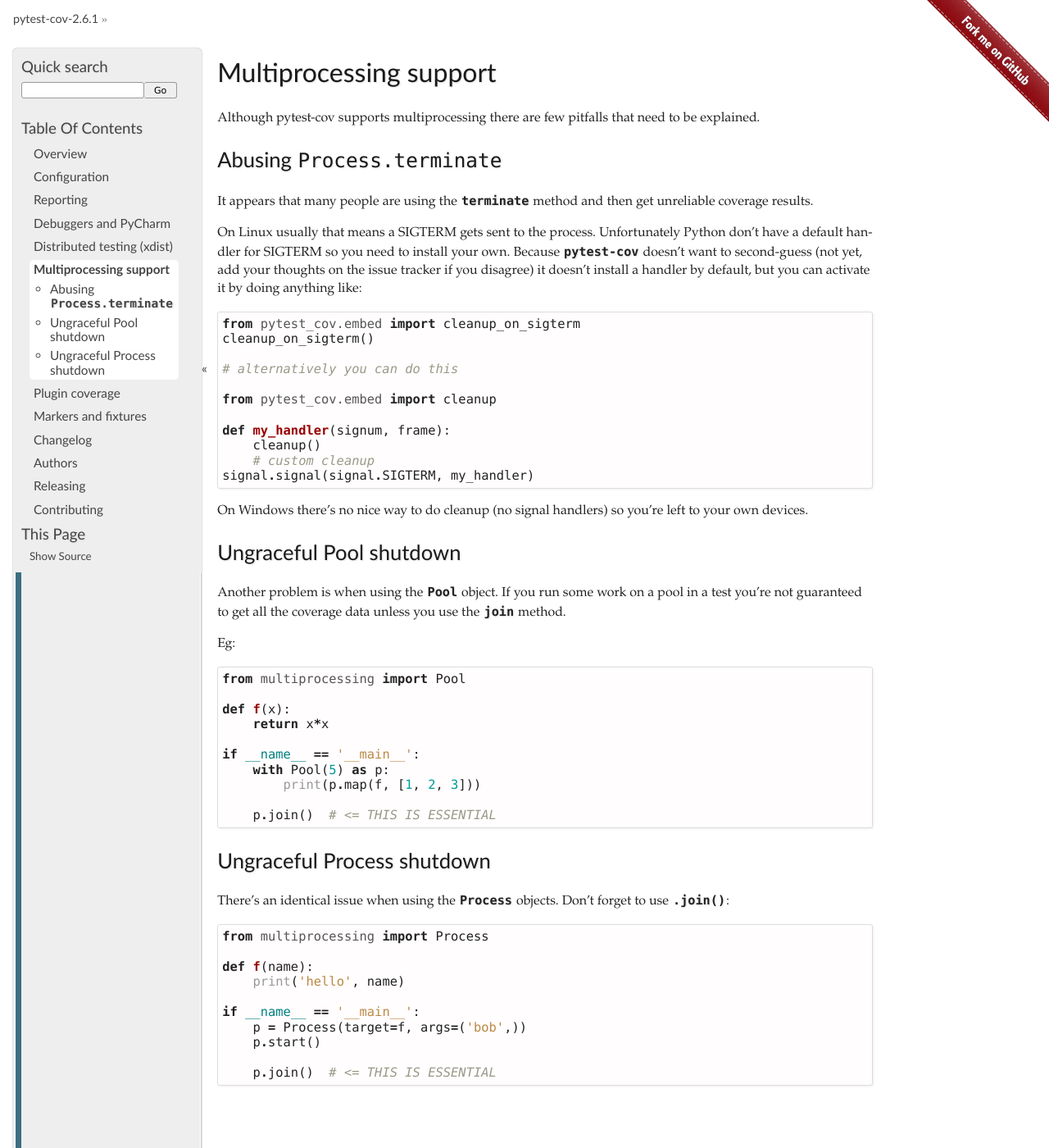
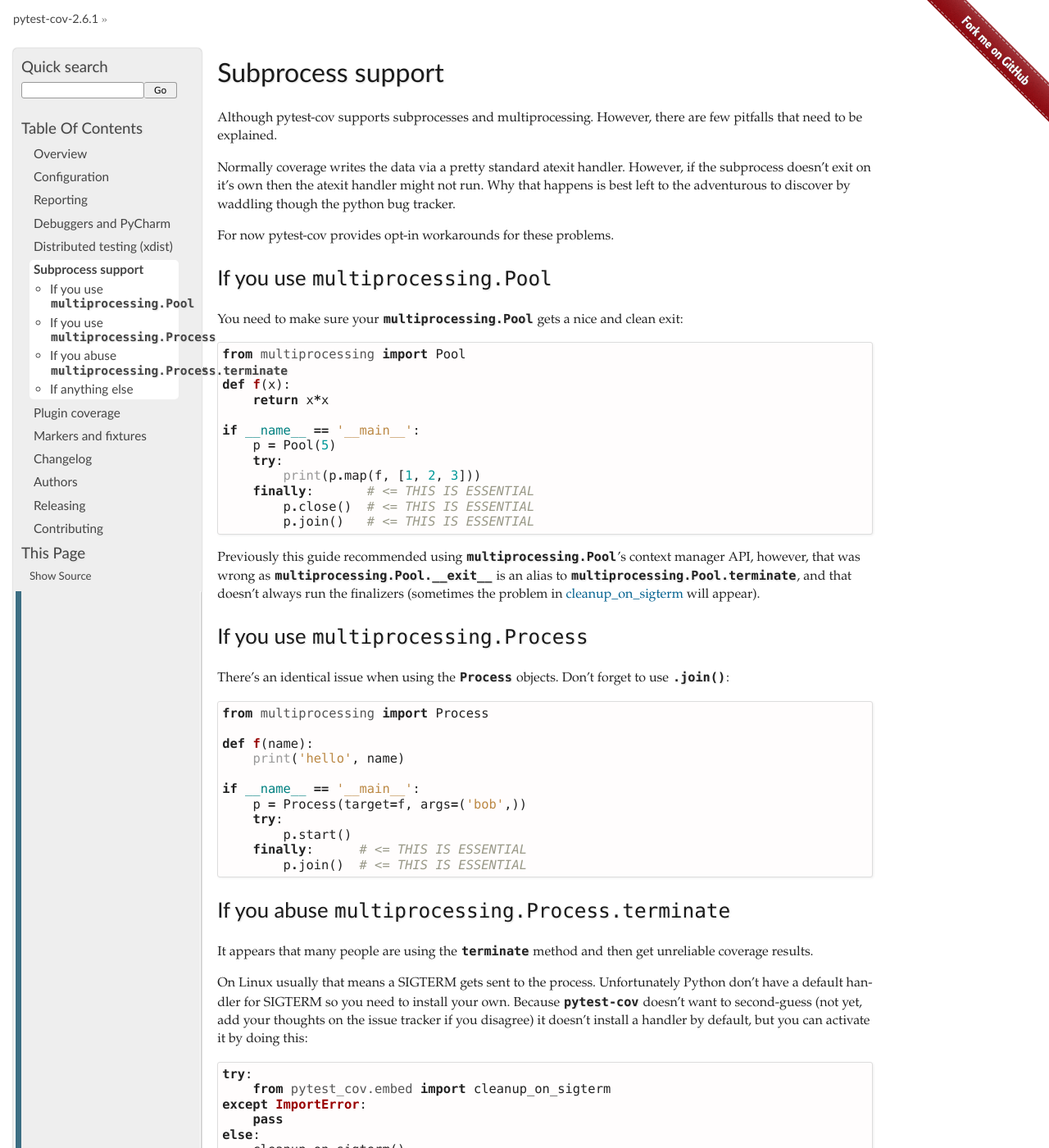
Before and after one commit to pytest-dev/pytest-cov, a Sphinx documentation site: the page built from docs/mp.rst, in a window 1280 px wide and 1400 px high. Shown: the whole window at 82% size. Built offline with Sphinx 7.4.7, drawn with Linux system fonts in a browser that asks for light colours; some of the changed text lies outside the part shown.

Commit message:
Stop using multiprocess finalizers. Better document workarounds for unclean subprocess exits.

```diff
--- a/docs/mp.rst
+++ b/docs/mp.rst
@@ -1,41 +1,20 @@
-=======================
-Multiprocessing support
-=======================
+==================
+Subprocess support
+==================
 
-Although pytest-cov supports multiprocessing there are few pitfalls that need to be explained.
+Although pytest-cov supports subprocesses and multiprocessing. However, there are few pitfalls that need to be
+explained.
 
-Abusing ``Process.terminate``
-=============================
+Normally coverage writes the data via a pretty standard atexit handler. However, if the subprocess doesn't exit on it's
+own then the atexit handler might not run. Why that happens is best left to the adventurous to discover by waddling
+though the python bug tracker.
 
-It appears that many people are using the ``terminate`` method and then get unreliable coverage results.
+For now pytest-cov provides opt-in workarounds for these problems.
 
-On Linux usually that means a SIGTERM gets sent to the process. Unfortunately Python don't have a default handler for SIGTERM
-so you need to install your own. Because ``pytest-cov`` doesn't want to second-guess (not yet, add your thoughts on the issue
-tracker if you disagree) it doesn't install a handler by default, but you can activate it by doing anything like:
+If you use ``multiprocessing.Pool``
+===================================
 
-.. code-block:: python
-
-    from pytest_cov.embed import cleanup_on_sigterm
-    cleanup_on_sigterm()
-
-    # alternatively you can do this
-
-    from pytest_cov.embed import cleanup
-
-    def my_handler(signum, frame):
-        cleanup()
-        # custom cleanup
-    signal.signal(signal.SIGTERM, my_handler)
-
-On Windows there's no nice way to do cleanup (no signal handlers) so you're left to your own devices.
-
-Ungraceful Pool shutdown
-========================
-
-Another problem is when using the ``Pool`` object. If you run some work on a pool in a test you're not guaranteed to get all
-the coverage data unless you use the ``join`` method.
-
-Eg:
+You need to make sure your ``multiprocessing.Pool`` gets a nice and clean exit:
 
 .. code-block:: python
 
@@ -45,14 +24,19 @@
         return x*x
 
     if __name__ == '__main__':
-        with Pool(5) as p:
+        p = Pool(5)
+        try:
             print(p.map(f, [1, 2, 3]))
+        finally:       # <= THIS IS ESSENTIAL
+            p.close()  # <= THIS IS ESSENTIAL
+            p.join()   # <= THIS IS ESSENTIAL
 
-        p.join()  # <= THIS IS ESSENTIAL
+Previously this guide recommended using ``multiprocessing.Pool``'s context manager API, however, that was wrong as
+``multiprocessing.Pool.__exit__`` is an alias to ``multiprocessing.Pool.terminate``, and that doesn't always run the
+finalizers (sometimes the problem in `cleanup_on_sigterm`_ will appear).
 
-
-Ungraceful Process shutdown
-===========================
+If you use ``multiprocessing.Process``
+======================================
 
 There's an identical issue when using the ``Process`` objects. Don't forget to use ``.join()``:
 
@@ -65,6 +49,70 @@
 
     if __name__ == '__main__':
         p = Process(target=f, args=('bob',))
-        p.start()
+        try:
+            p.start()
+        finally:      # <= THIS IS ESSENTIAL
+            p.join()  # <= THIS IS ESSENTIAL
 
-        p.join()  # <= THIS IS ESSENTIAL
+.. _cleanup_on_sigterm:
+
+If you abuse ``multiprocessing.Process.terminate``
+==================================================
+
+It appears that many people are using the ``terminate`` method and then get unreliable coverage results.
+
+On Linux usually that means a SIGTERM gets sent to the process. Unfortunately Python don't have a default handler for
+SIGTERM so you need to install your own. Because ``pytest-cov`` doesn't want to second-guess (not yet, add your thoughts
+on the issue tracker if you disagree) it doesn't install a handler by default, but you can activate it by doing this:
+
+.. code-block:: python
+
+    try:
+        from pytest_cov.embed import cleanup_on_sigterm
+    except ImportError:
+        pass
+    else:
+        cleanup_on_sigterm()
+
+
+On Windows there's no nice way to do cleanup (no signal handlers) so you're left to your own devices.
+
+If anything else
+================
+
+If you have custom signal handling, eg: you do reload on SIGHUP you should have something like this:
+
+.. code-block:: python
+
+    import os
+    import signal
+
+    def restart_service(frame, signum):
+        os.exec( ... )  # or whatever your custom signal would do
+    signal.signal(signal.SIGHUP, restart_service)
+
+    try:
+        from pytest_cov.embed import cleanup_on_signal
+    except ImportError:
+        pass
+    else:
+        cleanup_on_signal(signal.SIGHUP)
+
+Note that both ``cleanup_on_signal`` and ``cleanup_on_sigterm`` will run the previous signal handler.
+
+Alternatively you can do this:
+
+    import os
+    import signal
+
+    try:
+        from pytest_cov.embed import cleanup
+    except ImportError:
+        cleanup = None
+
+    def restart_service(frame, signum):
+        if cleanup is not None:
+            cleanup()
+
+        os.exec( ... )  # or whatever your custom signal would do
+    signal.signal(signal.SIGHUP, restart_service)
```
Also changed, not shown: 1 other file.
